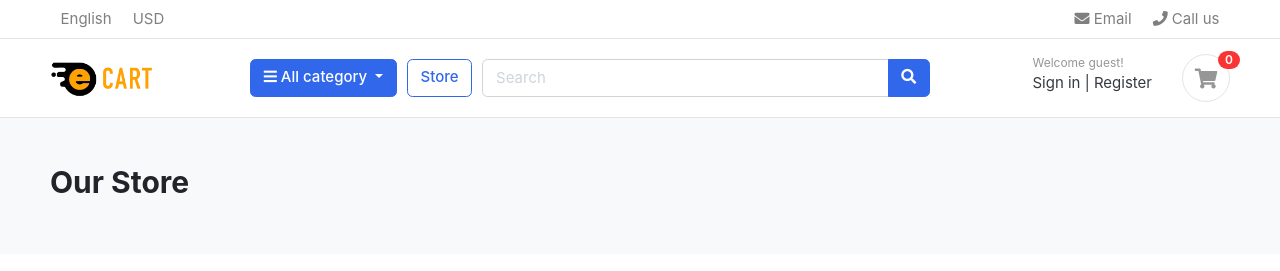
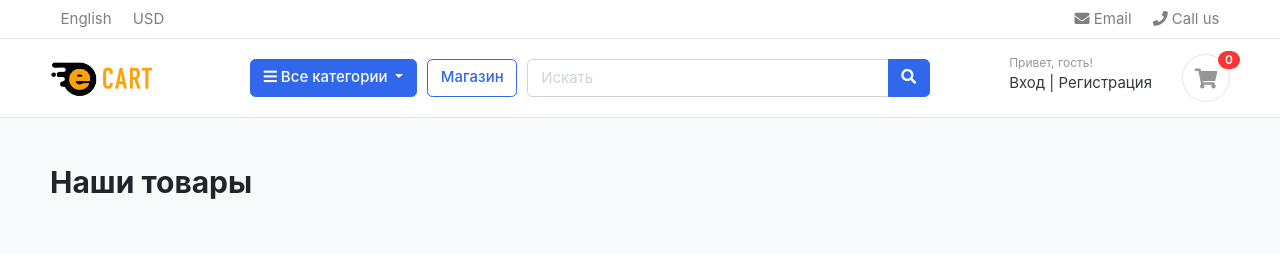
Before and after one commit to devasko/dj_eCart, a Django app: page /store/ in a window 1280 px wide. Shown: the top 271 px of the page. Run offline with Django 3.2, Linux system fonts and the light colour scheme; data comes from the database, SQL or seed files in the repository; both versions use the stored data as it was after the commit; some libraries are stand-ins or nearby versions; some web fonts are replaced.

Commit message:
Search implemented

```diff
--- a/carts/views.py
+++ b/carts/views.py
@@ -2,6 +2,7 @@ from django.shortcuts import render, redirect, get_object_or_404
 from store.models import Product
 from .models import Cart, CartItem
 from django.http import HttpResponse
+from django.core.exceptions import ObjectDoesNotExist
 
 
 def _cart_id(request):
@@ -51,8 +52,6 @@ def remove_cart_item(request, product_id):
     return redirect('cart')
 
 
-
-
 def cart(request, total=0, quantity=0, cart_items=None):
     try:
         cart = Cart.objects.get(cart_id=_cart_id(request))
@@ -63,7 +62,7 @@ def cart(request, total=0, quantity=0, cart_items=None):
         tax = (2 * total)/100
         grand_total = total + tax
 
-    except ObjectNotExist:
+    except ObjectDoesNotExist:
         pass
 
     context = {
--- a/store/urls.py
+++ b/store/urls.py
@@ -3,6 +3,7 @@ from . import views
 
 urlpatterns = [
     path('', views.store, name='store'),
-    path('<slug:category_slug>/', views.store, name='products_by_category'),
-    path('<slug:category_slug>/<slug:product_slug>/', views.detail, name='product_detail'),
+    path('category/<slug:category_slug>/', views.store, name='products_by_category'),
+    path('category/<slug:category_slug>/<slug:product_slug>/', views.detail, name='product_detail'),
+    path('search/', views.search, name='search'),
 ]
--- a/store/views.py
+++ b/store/views.py
@@ -4,6 +4,7 @@ from category.models import Category
 from carts.views import _cart_id
 from carts.models import CartItem
 from django.core.paginator import EmptyPage, PageNotAnInteger, Paginator
+from django.db.models import Q
 
 
 def store(request, category_slug=None):
@@ -12,13 +13,13 @@ def store(request, category_slug=None):
 
     if category_slug != None:
         categories = get_object_or_404(Category, slug=category_slug)
-        products = Product.objects.filter(category=categories, is_availaible=True)
+        products = Product.objects.filter(category=categories, is_availaible=True).order_by('id')
         pager = Paginator(products, 3)
         page = request.GET.get('page')
         perpage_products = pager.get_page(page)
         products_count = products.count()
     else:
-        products = Product.objects.all().filter(is_availaible=True)
+        products = Product.objects.all().filter(is_availaible=True).order_by('id')
         pager = Paginator(products, 3)
         page = request.GET.get('page')
         perpage_products = pager.get_page(page)
@@ -44,3 +45,19 @@ def detail(request, category_slug, product_slug):
               }
 
     return render(request, 'store/detail.html', context)
+
+
+def search(request):
+    if 'keyword' in request.GET:
+        keyword = request.GET['keyword']
+        if keyword:
+            products = Product.objects.order_by('-created_date').filter(Q(title__icontains=keyword) | Q(description__icontains=keyword))
+            products_count = products.count()
+
+            context = {
+                'products': products,
+                'products_count': products_count,
+                'keyword': keyword,
+            }
+
+    return render(request, 'store/store.html', context)
--- a/templates/home.html
+++ b/templates/home.html
@@ -20,8 +20,8 @@
 	<div class="container">
 
 	<header class="section-heading">
-		<a href="{% url 'store' %}" class="btn btn-outline-primary float-right">See all</a>
-		<h3 class="section-title">Popular products</h3>
+		<a href="{% url 'store' %}" class="btn btn-outline-primary float-right">Все товары</a>
+		<h3 class="section-title">Популярные товары</h3>
 	</header><!-- sect-heading -->
 
 
--- a/templates/inc/navbar.html
+++ b/templates/inc/navbar.html
@@ -34,21 +34,21 @@
 	<div class="col-lg col-sm col-md col-6 flex-grow-0">
 		<div class="category-wrap dropdown d-inline-block float-right">
 			<button type="button" class="btn btn-primary dropdown-toggle" data-toggle="dropdown">
-				<i class="fa fa-bars"></i> All category
+				<i class="fa fa-bars"></i> Все категории
 			</button>
 			<div class="dropdown-menu">
-				<a class="dropdown-item" href="{% url 'store' %}">All products</a>
+				<a class="dropdown-item" href="{% url 'store' %}">Все товары</a>
 				{% for category in categories %}
 					<a class="dropdown-item" href="{{ category.get_url }}">{{ category.title }}</a>
 				{% endfor %}
 			</div>
 		</div>  <!-- category-wrap.// -->
 	</div> <!-- col.// -->
-	<a href="{% url 'store' %}" class="btn btn-outline-primary">Store</a>
+	<a href="{% url 'store' %}" class="btn btn-outline-primary">Магазин</a>
 	<div class="col-lg  col-md-6 col-sm-12 col">
-		<form action="#" class="search">
+		<form action="{% url 'search' %}" class="search" method="GET">
 			<div class="input-group w-100">
-			    <input type="text" class="form-control" style="width:60%;" placeholder="Search">
+			    <input name="keyword" type="text" class="form-control" style="width:60%;" placeholder="Искать">
 
 			    <div class="input-group-append">
 			      <button class="btn btn-primary" type="submit">
@@ -61,10 +61,10 @@
 	<div class="col-lg-3 col-sm-6 col-8 order-2 order-lg-3">
 				<div class="d-flex justify-content-end mb-3 mb-lg-0">
 					<div class="widget-header">
-						<small class="title text-muted">Welcome guest!</small>
+						<small class="title text-muted">Привет, гость!</small>
 						<div>
-							<a href="./signin.html">Sign in</a> <span class="dark-transp"> | </span>
-							<a href="./register.html"> Register</a>
+							<a href="./signin.html">Вход</a> <span class="dark-transp"> | </span>
+							<a href="./register.html"> Регистрация</a>
 						</div>
 					</div>
 					<a href="{% url 'cart' %}" class="widget-header pl-3 ml-3">
--- a/templates/store/store.html
+++ b/templates/store/store.html
@@ -6,7 +6,11 @@
 <!-- ========================= SECTION PAGETOP ========================= -->
 <section class="section-pagetop bg">
 <div class="container">
-	<h2 class="title-page">Our Store</h2>
+	{% if 'search' in request.path %}
+		<h2 class="title-page">Поиск по: {{ keyword }}</h2>
+	{% else %}
+		<h2 class="title-page">Наши товары</h2>
+	{% endif %}
 
 </div> <!-- container //  -->
 </section>
@@ -127,6 +131,7 @@
 </header><!-- sect-heading -->
 
 <div class="row">
+	{% if products %}
 		{% for product in products %}
 			<div class="col-md-4">
 			<figure class="card card-product-grid">
@@ -146,6 +151,11 @@
 			</figure>
 		</div> <!-- col.// -->
 		{% endfor %}
+	{% else %}
+	<div>
+		<h2> По запросу товары не найдены :( Попробуйте еще раз! </h2>
+	</div>
+	{% endif %}
 
 </div> <!-- row end.// -->
 
```
Also changed, not shown: db.sqlite3. Lines whose indentation alone changed are shown as unchanged.
